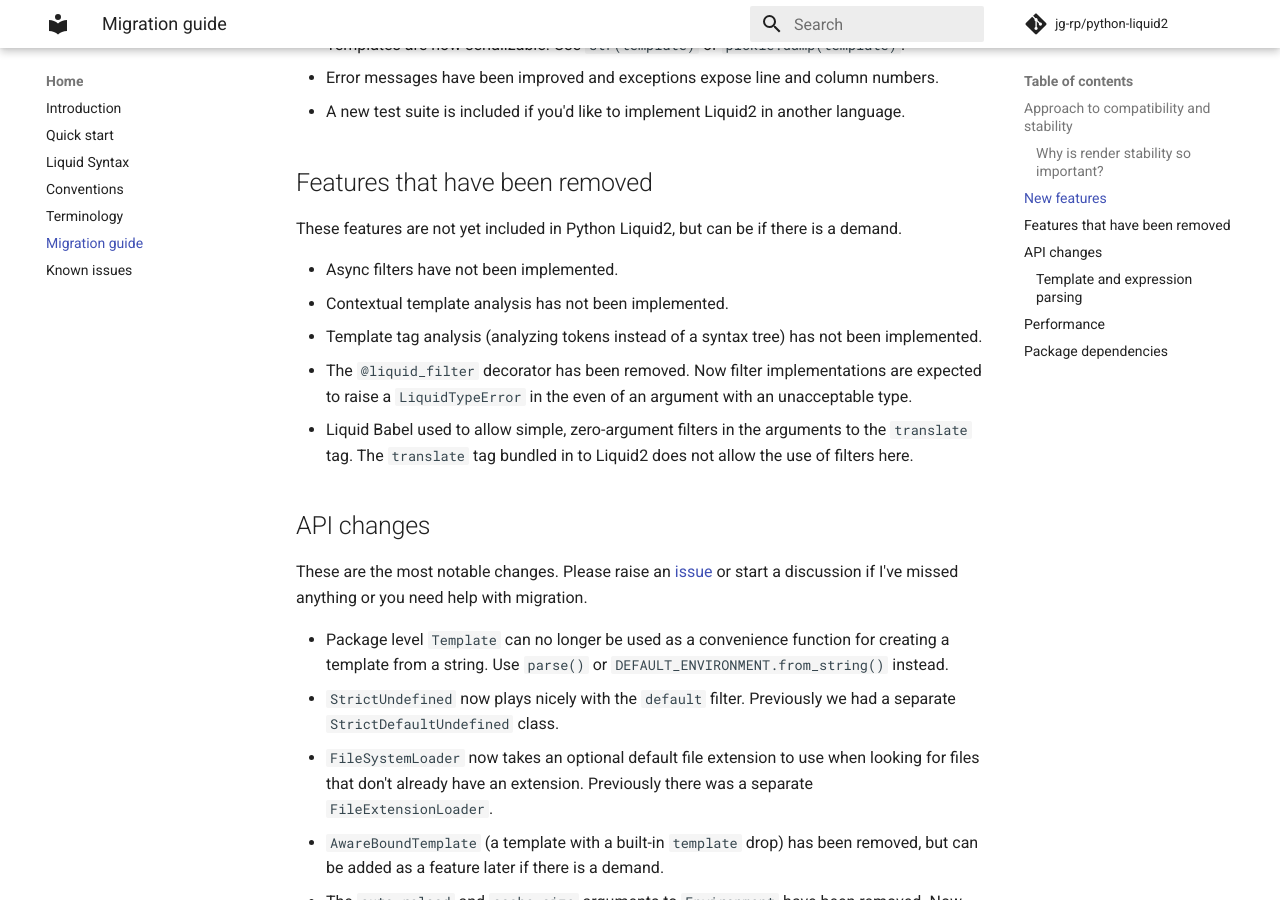
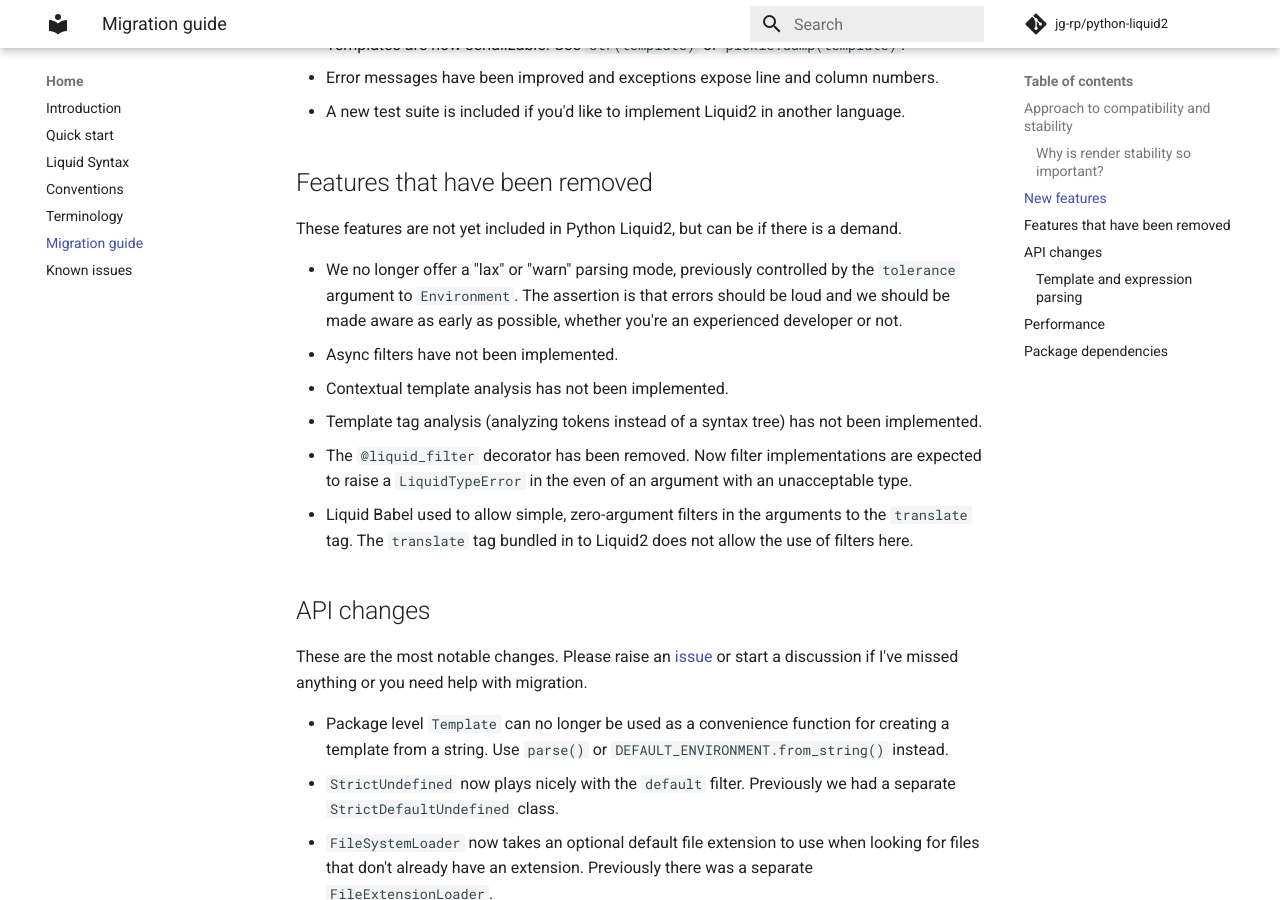
Before and after one commit to jg-rp/python-liquid2, an MkDocs documentation site: the page built from docs/migration.md, in a window 1280 px wide and 900 px high, scrolled down 2082 px. Built offline with MkDocs 1.6.1 and Material for MkDocs 9.7.7, drawn with Linux system fonts in a browser that asks for light colours; comment, search, counter and statistics services are not loaded.

```diff
--- a/docs/migration.md
+++ b/docs/migration.md
@@ -44,6 +44,7 @@ The following features are new or are now built-in where they weren't before.
 
 These features are not yet included in Python Liquid2, but can be if there is a demand.
 
+- We no longer offer a "lax" or "warn" parsing mode, previously controlled by the `tolerance` argument to `Environment`. The assertion is that errors should be loud and we should be made aware as early as possible, whether you're an experienced developer or not.
 - Async filters have not been implemented.
 - Contextual template analysis has not been implemented.
 - Template tag analysis (analyzing tokens instead of a syntax tree) has not been implemented.
```
Also changed, not shown: 1 other file.
